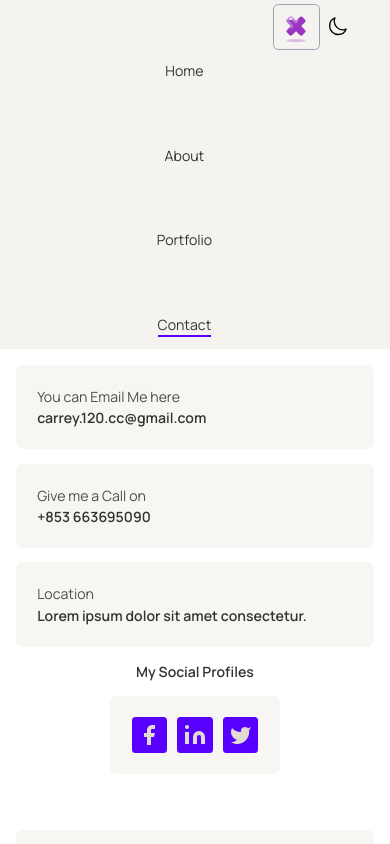
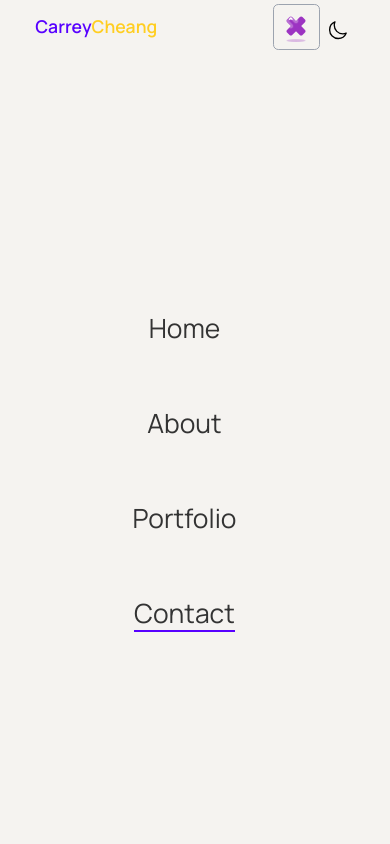
Before and after one commit to cheang120/portfolio, a Next.js app: page /contact in a window 390 px wide. Both pictures are taken after a click on the button 297 px from the left and 25 px from the top of the page. Shown: the top 844 px of the page. Built offline with nearby package versions, Linux system fonts and the light colour scheme.

Commit message:
navbar responsive

```diff
--- a/components/Accordion.tsx
+++ b/components/Accordion.tsx
@@ -13,9 +13,9 @@ const Accordion = ({data} : {data: AccordionData[]}) => {
   return (
     <div className='dark:bg-stone-800 bg-peach-300 flex flex-col gap-3'>
       {data.map((item,index) => (
-        <div key={index} className='dark:bg-stone-900 bg-peach-300 bg-peach-600 px-5 rounded-lg'>
+        <div key={index} className='dark:bg-stone-900  bg-peach-600 px-5 rounded-lg'>
             <div
-                className='dark:bg-stone-900 bg-peach-300 flex items-center justify-between cursor-pointer py-5'
+                className='dark:bg-stone-900 bg-peach-600 flex items-center justify-between cursor-pointer py-5'
                 onClick={() => setCurrentActive(index)}
             >
                 <h6 className='dark:text-peach-700 text-grey-700'>{item.question}</h6>
@@ -25,7 +25,7 @@ const Accordion = ({data} : {data: AccordionData[]}) => {
                     <Plus size={16}/>
                 </div>
             </div>
-            <div className={`dark:bg-stone-900 dark:text-peach-700 bg-peach-300 text-grey-600 transition-all duration-300 ${
+            <div className={`dark:bg-stone-900 dark:text-peach-700 bg-peach-600 text-grey-600 transition-all duration-300 ${
                 currentActive !== index ? "max-h-0 opacity-0" : "max-h-[1000px] opacity-100 pb-5"
             }`}>
                 <p>{item.answer}</p>
--- a/components/FaqsSection.tsx
+++ b/components/FaqsSection.tsx
@@ -16,7 +16,7 @@ const FaqsSection = () => {
             <div className='dark:bg-stone-800 bg-peach-300 box'>
                 <Accordion data={faqs} />
             </div>
-            <div className='dark:bg-stone-800 bg-peach-300 box flex flex-col gap-5 tablet:max-w-md'>
+            <div className='dark:bg-stone-800  box flex flex-col gap-5 tablet:max-w-md'>
                 <div className='w-16 h-16 rounded bg-purple text-peach-100 flex items-center justify-center flex-shrink-0 mb-2'>
                     <Star fill="currentColor" size={30} />
                 </div>
--- a/components/Header.tsx
+++ b/components/Header.tsx
@@ -58,7 +58,7 @@ const Header = ({href,label,className}:{href:string,label:string,className?:stri
                   `}
                 >
                   <ul
-                    className=" flex items-center  gap-12  md:h-auto items-center justify-center flex mr-6 max-md:flex-col"
+                    className="h-screen flex items-center  gap-12  md:h-auto items-center justify-center flex mr-6 max-md:flex-col"
                   >
                           {/* {navLinks.map((link,index) => (
                             <li key={index}>
@@ -69,7 +69,7 @@ const Header = ({href,label,className}:{href:string,label:string,className?:stri
                     <Link
                         href="/"
                         onClick={() => setNavbar(!navbar)}
-                        className={`dark:text-white dark:hover:text-peach
+                        className={`dark:text-white dark:hover:text-peach max-md:text-3xl
                         py-3 text-grey-700 hover:text-purple transition-colors relative block after:block after:absolute
                                     after:left-0 after:h-0.5 after:bg-purple after:w-full after:scale-x-0 after:hover:scale-x-100 after:transition
                                     after:duration-300 after:origin-right after:hover:origin-left
@@ -87,7 +87,7 @@ const Header = ({href,label,className}:{href:string,label:string,className?:stri
                     <Link
                         href="/about"
                         onClick={() => setNavbar(!navbar)}
-                        className={`dark:text-white dark:hover:text-peach
+                        className={`dark:text-white dark:hover:text-peach max-md:text-3xl
                         py-3 text-grey-700 hover:text-purple transition-colors relative block after:block after:absolute
                                     after:left-0 after:h-0.5 after:bg-purple after:w-full after:scale-x-0 after:hover:scale-x-100 after:transition
                                     after:duration-300 after:origin-right after:hover:origin-left
@@ -106,7 +106,7 @@ const Header = ({href,label,className}:{href:string,label:string,className?:stri
                     <Link
                         href="/portfolio"
                         onClick={() => setNavbar(!navbar)}
-                        className={`dark:text-white dark:hover:text-peach
+                        className={`dark:text-white dark:hover:text-peach max-md:text-3xl
                         py-3 text-grey-700 hover:text-purple transition-colors relative block after:block after:absolute
                                     after:left-0 after:h-0.5 after:bg-purple after:w-full after:scale-x-0 after:hover:scale-x-100 after:transition
                                     after:duration-300 after:origin-right after:hover:origin-left
@@ -125,7 +125,7 @@ const Header = ({href,label,className}:{href:string,label:string,className?:stri
                     <Link
                         href="/contact"
                         onClick={() => setNavbar(!navbar)}
-                        className={`dark:text-white dark:hover:text-peach
+                        className={`dark:text-white dark:hover:text-peach max-md:text-3xl
                         py-3 text-grey-700 hover:text-purple transition-colors relative block after:block after:absolute
                                     after:left-0 after:h-0.5 after:bg-purple after:w-full after:scale-x-0 after:hover:scale-x-100 after:transition
                                     after:duration-300 after:origin-right after:hover:origin-left
@@ -154,7 +154,17 @@ const Header = ({href,label,className}:{href:string,label:string,className?:stri
                     <Themebutton />
                 </div> */}
 
-                <div className='flex justify-end'>
+                <div className='flex justify-between'>
+                  <div className='items-center flex'>
+                    <Link
+                      href="/"
+                      className='block md:hidden'
+                    >
+                      <h5 className='text-purple text-xl font-semibold'>Carrey<span className='text-yellow'>Cheang</span> </h5>
+                    </Link>
+                  </div>
+                  <div>
+
                     <button
                         className=" md:hidden  p-2 text-gray-700 rounded-md outline-none focus:border-gray-400 focus:border"
                         onClick={() => setNavbar(!navbar)}
@@ -166,6 +176,7 @@ const Header = ({href,label,className}:{href:string,label:string,className?:stri
                             height={30}
                             alt='close'
                           />
+
                         ) : (
                           <Image
                             src="/hamburger-menu.svg"
@@ -173,11 +184,13 @@ const Header = ({href,label,className}:{href:string,label:string,className?:stri
                             height={30}
                             alt="logo"
                           />
+
                         )}
 
 
                     </button>
                     <Themebutton />
+                  </div>
 
                 </div>
 
```
Lines whose indentation alone changed are shown as unchanged.
